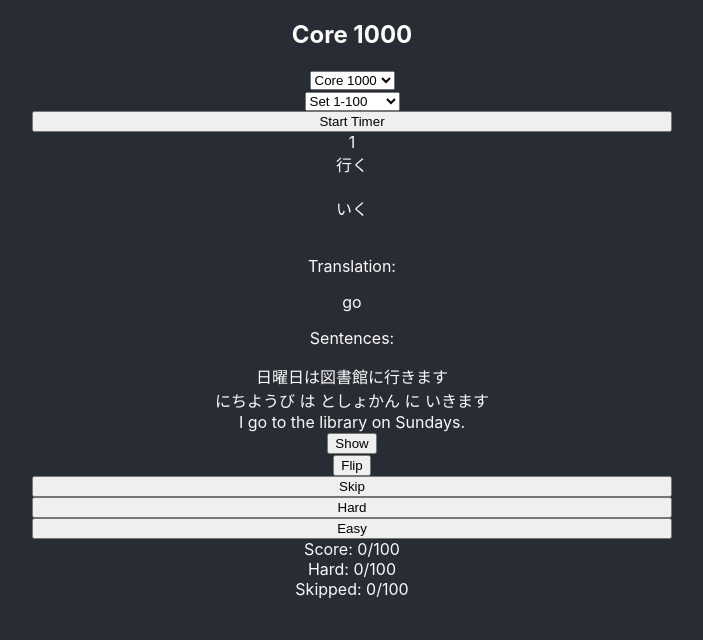
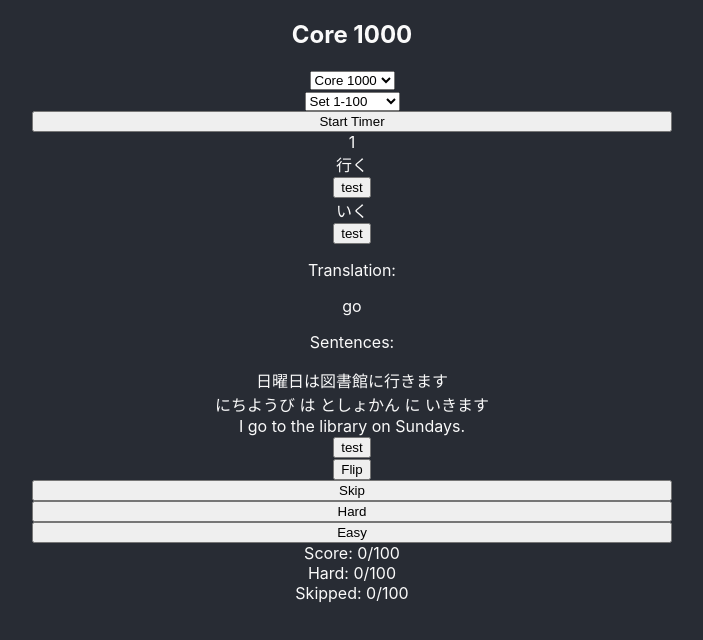
Before and after one commit to licebeam/kaze-app, a React (Create React App) app: page / in a window 1280 px wide. Both pictures are taken after a click on the button "Flip". Shown: the top 640 px of the page, without its empty margins (288-991 px from the left). Built offline with nearby package versions, Linux system fonts and the light colour scheme.

Commit message:
adds hide item functionality for flipped and normal

```diff
--- a/src/components/Card.jsx
+++ b/src/components/Card.jsx
@@ -42,12 +42,14 @@ class Card extends Component {
                 {cards[place].kan}
               </div>
             ) : null}
+            <button onClick={() => this.setState({ showKanji: !showKanji })}>test</button>
             <br></br>
             {showKana ? (
               <div>
                 {cards[place].tran !== 'null' ? cards[place].tran : null}
               </div>
             ) : null}
+            <button onClick={() => this.setState({ showKana: !showKana })}>test</button>
             <br></br>
             <p>Translation:</p>
             {cards[place].english !== 'null' ? cards[place].english : null}
@@ -61,7 +63,7 @@ class Card extends Component {
                 {cards[place].sentences !== 'null' ? cards[place].sentences.split('。')[2] : null}
               </div>
             ) : null}
-            <button>Show</button>
+            <button onClick={() => this.setState({ showSentences: !showSentences })}>test</button>
           </div>
         ) : (
             <div>
```
